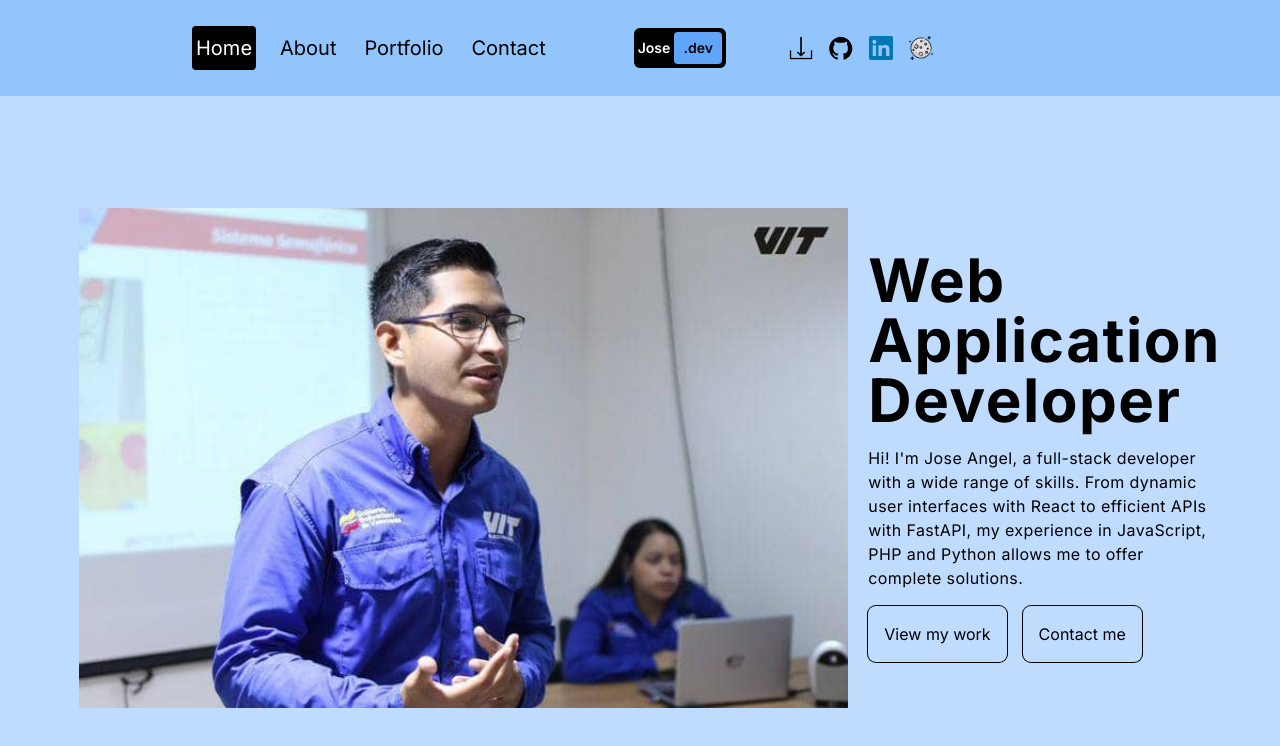
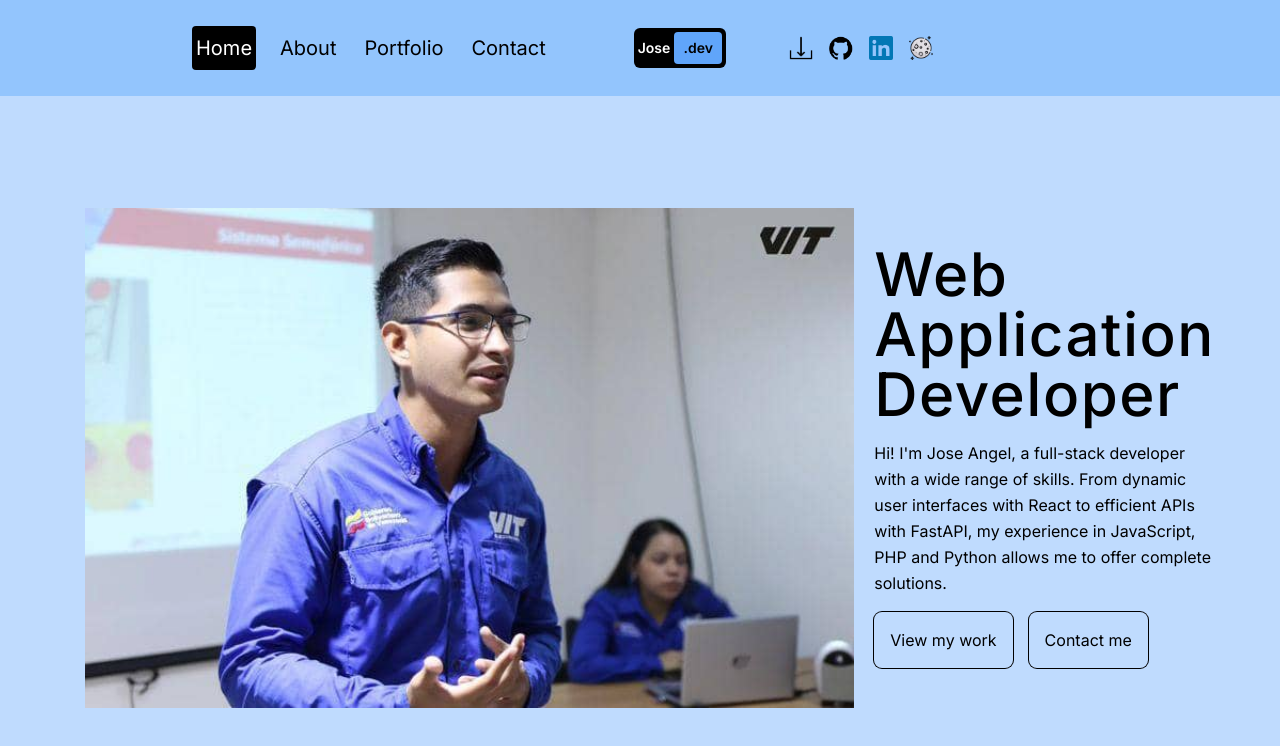
Before and after one commit to Chech3/Nuevo-Portafolio, a Next.js app: page / in a window 1280 px wide. Shown: the top 746 px of the page. Built offline with nearby package versions, Linux system fonts and the light colour scheme.

Commit message:
Solo cambie un poco las fuentes

```diff
--- a/src/app/page.jsx
+++ b/src/app/page.jsx
@@ -9,16 +9,16 @@ function Home() {
         {/* image container */}
         <Image alt="Foto" sizes="(max-width: 768px) 100vw,
         (max-width: 1200px) 50vw, 33vw" priority src="/yoo.jpeg"
-        height={500} width={500}
-        className=" lg:mt-5 lg:ml-5 lg:mr-5 lg:w-9/12 lg:h-9/12
+          height={500} width={500}
+          className=" lg:mt-5 lg:ml-5 lg:mr-5 lg:w-9/12 lg:h-9/12
         md:w-[800px] md:h-[500px] md:mt-20 sm:h-1/2 mr-3 " />
 
         <div className="flex flex-col gap-4 delay-100 items-center justify-center md:h-1/2 lg:h-full lg:w-1/2">
-          <h1 className="mt-4 tracking-wide text-4xl md:text-6xl font-bold dark:text-white lg:text-start sm:text-center md:text-center text-center ">
+          <h1 className="mt-4 tracking-wide text-4xl md:text-6xl  dark:text-white lg:text-start sm:text-center md:text-center text-center font-medium ">
             Web Application Developer
           </h1>
-          <p className="tracking-wide delay-100 duration-300 dark:text-white text-center lg:text-start">
-          Hi! I'm Jose Angel, a full-stack developer with a wide range of skills. From dynamic user interfaces with React to efficient APIs with FastAPI, my experience in JavaScript, PHP and Python allows me to offer complete solutions.
+          <p className="leading-relaxed delay-100 duration-300 dark:text-white text-center lg:text-start">
+            Hi! I'm Jose Angel, a full-stack developer with a wide range of skills. From dynamic user interfaces with React to efficient APIs with FastAPI, my experience in JavaScript, PHP and Python allows me to offer complete solutions.
           </p>
           <div className="w-full flex gap-4 justify-center items-center lg:justify-start lg:items-start">
             <Link href="/portfolio">
```
